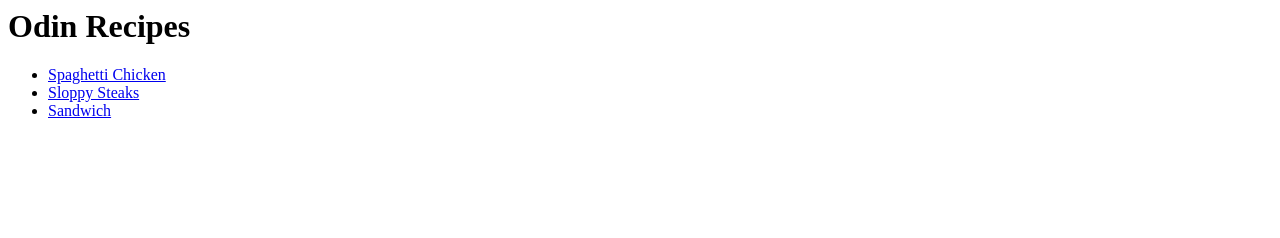
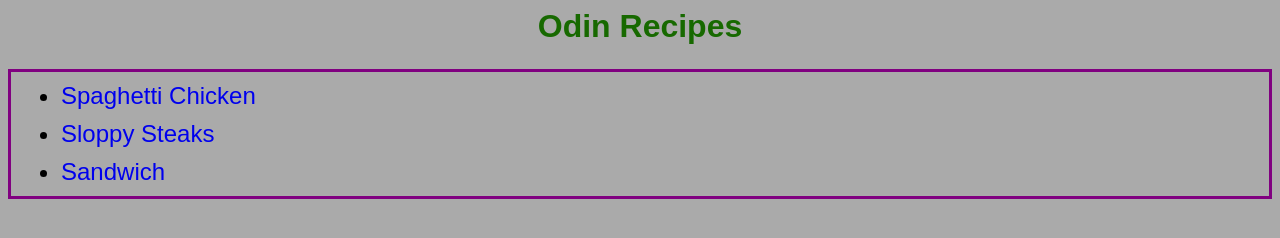
Before and after one commit to wacarson/odin-recipes, a plain HTML site: page index.html in a window 1280 px wide. Drawn offline with Linux system fonts and the light colour scheme.

Commit message:
add stylesheet

```diff
--- a/index.html
+++ b/index.html
@@ -3,11 +3,11 @@
     <meta name="viewport" content="width=device-width, initial-scale=1.0">
     <meta charset="UTF-8">
     <title>Recipes</title>
-<!---    <link href="/style.css" rel="stylesheet" type="text/css" media="all"> --->
+    <link href="style.css" rel="stylesheet" type="text/css" media="all">
   </header>
   <body>
     <h1>Odin Recipes</h1>
-    <ul>
+    <ul class="recipe-list">
       <li><a href="recipes/noodles.html">Spaghetti Chicken</a></li>
       <li><a href="recipes/steaks.html">Sloppy Steaks</a></li>
       <li><a href="recipes/sandwich.html">Sandwich</a></li>
--- /dev/null
+++ b/style.css
@@ -0,0 +1,17 @@
+body {	background-color: #AAA;
+		font-family: sans-serif;}
+
+h1 {color: #176900;
+	text-align: center;}
+
+h2 {color: #000;
+	background-color: #FFF;
+}
+
+li {margin: 10px}
+
+.recipe-list{font-size: 24px;
+			 border: 3px solid purple;}
+.recipe-list a {text-decoration: none;}
+.recipe-list a:hover {color: green;}
+.recipe-list a:active {color: yellow;}
```
Also changed, not shown: recipes/noodles.html (+1 -1 lines), recipes/sandwich.html (+1 -1 lines), recipes/steaks.html (+1 -1 lines).
